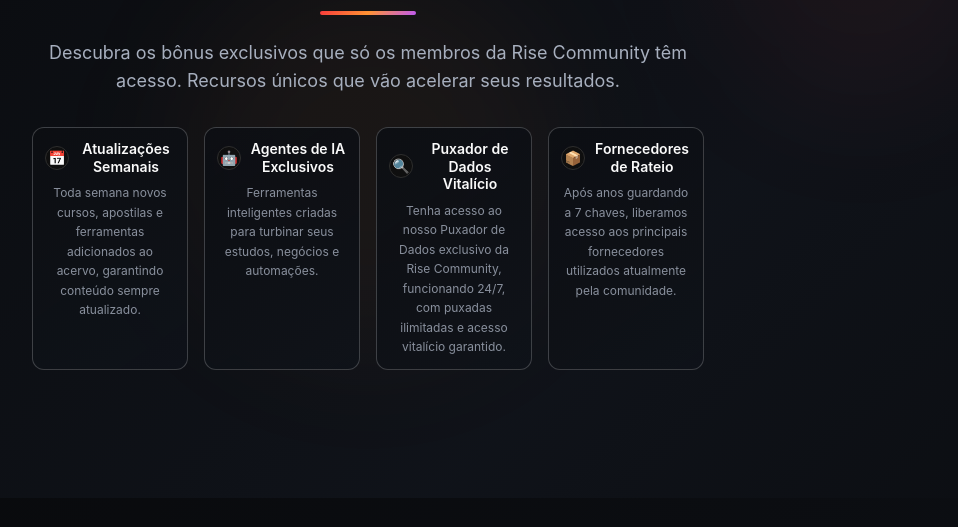
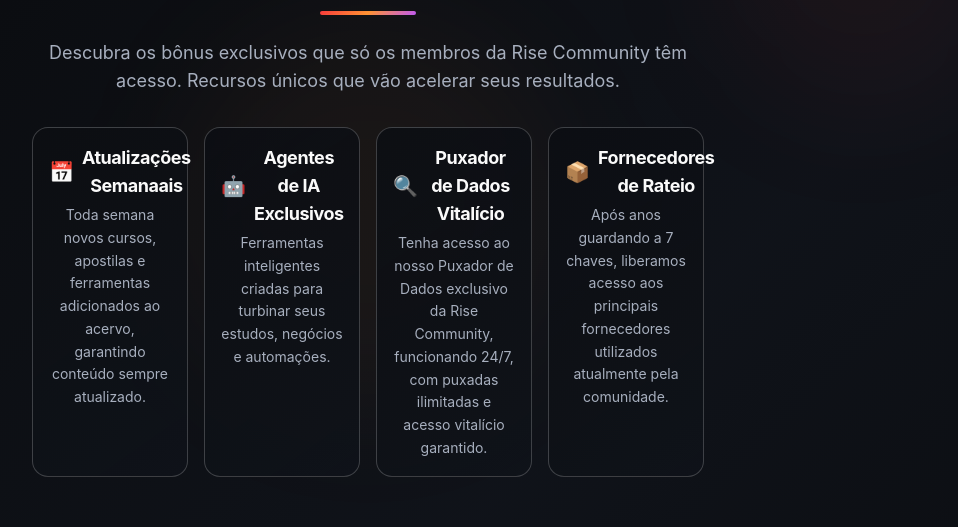
Before and after one commit to bjospideu4-cmyk/projetorisecomuunit, a React (Vite) app: page / in a window 1280 px wide. Shown: the part 1865-2392 px from the top of the page, without its empty margins (272-1230 px from the left). Built offline with nearby package versions, Linux system fonts and the light colour scheme; the HTML template or start-up script is replaced by a standard one.

Commit message:
Refine bonus section layout

```diff
--- a/src/components/sections/PricingSection.tsx
+++ b/src/components/sections/PricingSection.tsx
@@ -26,33 +26,36 @@ export function PricingSection() {
 
 
             <div className="grid grid-cols-1 sm:grid-cols-2 lg:grid-cols-4 gap-3 md:gap-4">
-              <article className="group rounded-xl bg-gradient-card border border-white/20 p-3 hover:border-rise-blue/40 hover:shadow-elegant transition-all duration-300">
-                <div className="flex items-center gap-2 mb-2">
-                  <div className="w-6 h-6 bg-background border border-border rounded-lg flex items-center justify-center text-sm flex-shrink-0">📅</div>
-                  <h3 className="font-semibold text-sm group-hover:text-transparent group-hover:bg-gradient-primary group-hover:bg-clip-text transition-all duration-300 leading-tight">Atualizações Semanais</h3>
-                </div>
-                <p className="text-xs text-rise-gray opacity-80 leading-relaxed">Toda semana novos cursos, apostilas e ferramentas adicionados ao acervo, garantindo conteúdo sempre atualizado.</p>
+              <article className="group rounded-2xl bg-gradient-card border border-white/20 p-4 hover:border-rise-red/40 hover:shadow-elegant transition-all duration-300">
+                <header className="flex items-center gap-2 mb-1">
+                  <span className="text-xl leading-none shrink-0">📅</span>
+                  <h3 className="text-base md:text-lg font-bold leading-tight tracking-tight">Atualizações Semanaais</h3>
+                </header>
+                <p className="text-sm text-rise-gray leading-relaxed">Toda semana novos cursos, apostilas e ferramentas adicionados ao acervo, garantindo conteúdo sempre atualizado.</p>
               </article>
-              <article className="group rounded-xl bg-gradient-card border border-white/20 p-3 hover:border-rise-purple/40 hover:shadow-elegant transition-all duration-300">
-                <div className="flex items-center gap-2 mb-2">
-                  <div className="w-6 h-6 bg-background border border-border rounded-lg flex items-center justify-center text-sm flex-shrink-0">🤖</div>
-                  <h3 className="font-semibold text-sm group-hover:text-transparent group-hover:bg-gradient-primary group-hover:bg-clip-text transition-all duration-300 leading-tight">Agentes de IA Exclusivos</h3>
-                </div>
-                <p className="text-xs text-rise-gray opacity-80 leading-relaxed">Ferramentas inteligentes criadas para turbinar seus estudos, negócios e automações.</p>
+
+              <article className="group rounded-2xl bg-gradient-card border border-white/20 p-4 hover:border-rise-red/40 hover:shadow-elegant transition-all duration-300">
+                <header className="flex items-center gap-2 mb-1">
+                  <span className="text-xl leading-none shrink-0">🤖</span>
+                  <h3 className="text-base md:text-lg font-bold leading-tight tracking-tight">Agentes de IA Exclusivos</h3>
+                </header>
+                <p className="text-sm text-rise-gray leading-relaxed">Ferramentas inteligentes criadas para turbinar seus estudos, negócios e automações.</p>
               </article>
-              <article className="group rounded-xl bg-gradient-card border border-white/20 p-3 hover:border-rise-orange/40 hover:shadow-elegant transition-all duration-300">
-                <div className="flex items-center gap-2 mb-2">
-                  <div className="w-6 h-6 bg-background border border-border rounded-lg flex items-center justify-center text-sm flex-shrink-0">🔍</div>
-                  <h3 className="font-semibold text-sm group-hover:text-transparent group-hover:bg-gradient-primary group-hover:bg-clip-text transition-all duration-300 leading-tight">Puxador de Dados Vitalício</h3>
-                </div>
-                <p className="text-xs text-rise-gray opacity-80 leading-relaxed">Tenha acesso ao nosso Puxador de Dados exclusivo da Rise Community, funcionando 24/7, com puxadas ilimitadas e acesso vitalício garantido.</p>
+
+              <article className="group rounded-2xl bg-gradient-card border border-white/20 p-4 hover:border-rise-red/40 hover:shadow-elegant transition-all duration-300">
+                <header className="flex items-center gap-2 mb-1">
+                  <span className="text-xl leading-none shrink-0">🔍</span>
+                  <h3 className="text-base md:text-lg font-bold leading-tight tracking-tight">Puxador de Dados Vitalício</h3>
+                </header>
+                <p className="text-sm text-rise-gray leading-relaxed">Tenha acesso ao nosso Puxador de Dados exclusivo da Rise Community, funcionando 24/7, com puxadas ilimitadas e acesso vitalício garantido.</p>
               </article>
-              <article className="group rounded-xl bg-gradient-card border border-white/20 p-3 hover:border-rise-green/40 hover:shadow-elegant transition-all duration-300">
-                <div className="flex items-center gap-2 mb-2">
-                  <div className="w-6 h-6 bg-background border border-border rounded-lg flex items-center justify-center text-sm flex-shrink-0">📦</div>
-                  <h3 className="font-semibold text-sm group-hover:text-transparent group-hover:bg-gradient-primary group-hover:bg-clip-text transition-all duration-300 leading-tight">Fornecedores de Rateio</h3>
-                </div>
-                <p className="text-xs text-rise-gray opacity-80 leading-relaxed">Após anos guardando a 7 chaves, liberamos acesso aos principais fornecedores utilizados atualmente pela comunidade.</p>
+
+              <article className="group rounded-2xl bg-gradient-card border border-white/20 p-4 hover:border-rise-red/40 hover:shadow-elegant transition-all duration-300">
+                <header className="flex items-center gap-2 mb-1">
+                  <span className="text-xl leading-none shrink-0">📦</span>
+                  <h3 className="text-base md:text-lg font-bold leading-tight tracking-tight">Fornecedores de Rateio</h3>
+                </header>
+                <p className="text-sm text-rise-gray leading-relaxed">Após anos guardando a 7 chaves, liberamos acesso aos principais fornecedores utilizados atualmente pela comunidade.</p>
               </article>
             </div>
             </div>
```
